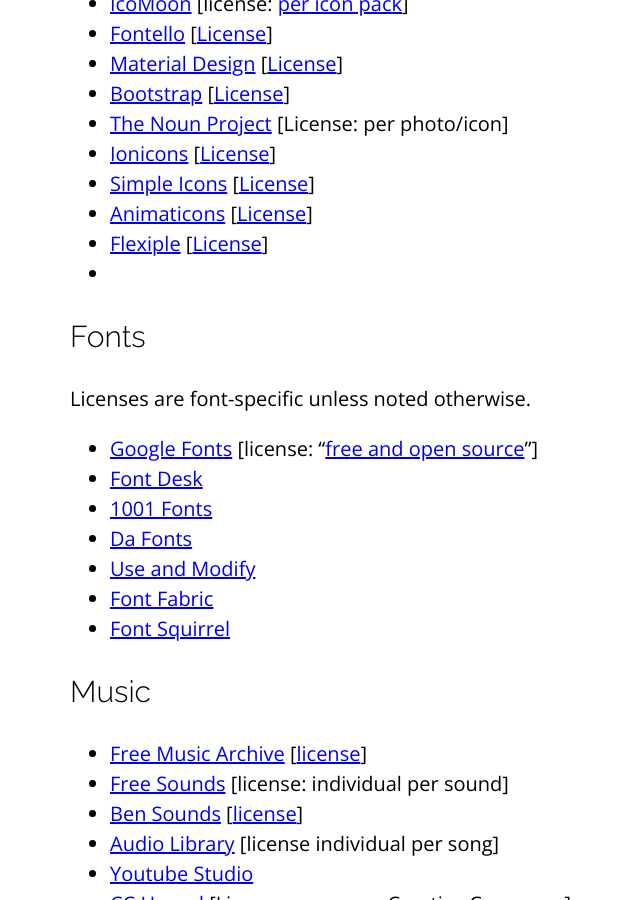
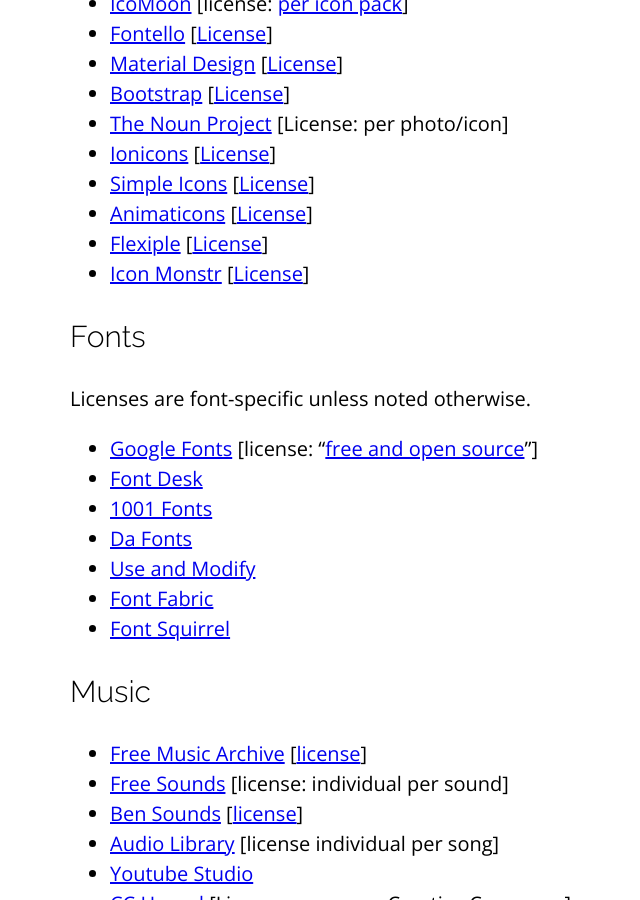
Before and after one commit to sait-wbdv/winter-2021, a Jekyll site: the page built from cheatsheets/copyright/open-assets/index.md, in a window 1280 px wide and 900 px high, scrolled down 1263 px. Shown: the whole window, without its empty margins (58-698 px from the left). Built offline with Jekyll 4.4.1, drawn with Linux system fonts in a browser that asks for light colours; nearby versions of some CDN libraries.

Commit message:
added Icon Monstr

```diff
--- a/cheatsheets/copyright/open-assets/index.md
+++ b/cheatsheets/copyright/open-assets/index.md
@@ -36,7 +36,7 @@ title: Openly Licensed Assets
 - [Simple Icons](https://simpleicons.org/) [[License](https://github.com/simple-icons/simple-icons/blob/develop/LICENSE.md)]
 - [Animaticons](https://animaticons.co/) [[License](https://animaticons.co/license/)]
 - [Flexiple](https://2.flexiple.com/scale/home) [[License](https://2.flexiple.com/scale/home#license)]
--
+- [Icon Monstr](https://iconmonstr.com/) [[License](https://iconmonstr.com/license/)]
 
 ## Fonts
 Licenses are font-specific unless noted otherwise.
```
